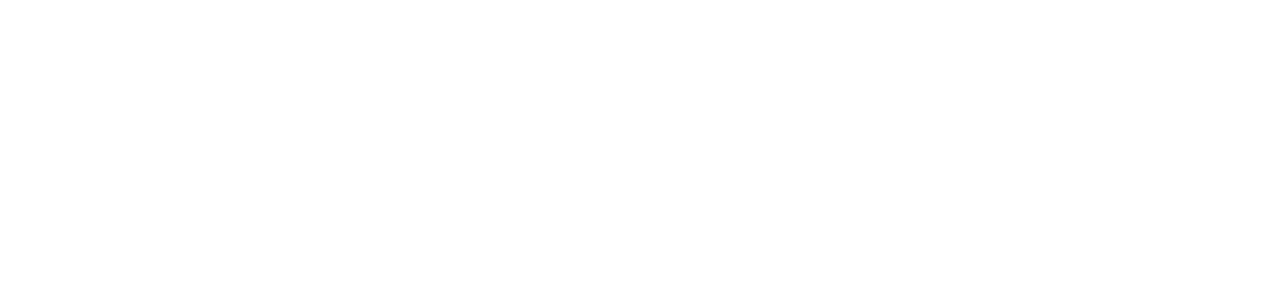
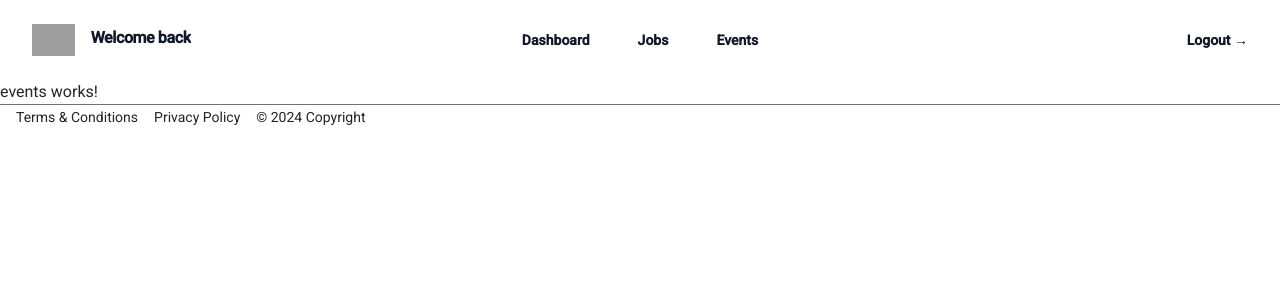
Before and after one commit to liquidrain-zip/integrated-organization-portal, an Angular app: page /events in a window 1280 px wide. Before the commit this address led to /. Shown: the top 300 px of the page. Built offline with nearby package versions, Linux system fonts and the light colour scheme; sample sign-in values are in the browser's storage; grey boxes are pictures that could not be loaded.

Commit message:
fixed navigation

```diff
--- a/src/app/app.module.ts
+++ b/src/app/app.module.ts
@@ -13,6 +13,8 @@
 import { InputFieldPasswordComponent } from './components/input-field-password/input-field-password.component';
 import { HttpClientModule } from '@angular/common/http';
 import { MatDividerModule } from '@angular/material/divider';
+import { JobsComponent } from './pages/jobs/jobs.component';
+import { EventsComponent } from './pages/events/events.component';
 
 @NgModule({
   declarations: [
@@ -20,6 +22,8 @@
     LoginComponent,
     LayoutComponent,
     DashboardComponent,
+    JobsComponent,
+    EventsComponent,
   ],
   imports: [
     BrowserModule,
--- /dev/null
+++ b/src/app/pages/events/events.component.html
@@ -0,0 +1 @@
+<p>events works!</p>
--- /dev/null
+++ b/src/app/pages/jobs/jobs.component.html
@@ -0,0 +1 @@
+<p>jobs works!</p>
--- a/src/app/pages/layout/layout.component.html
+++ b/src/app/pages/layout/layout.component.html
@@ -4,14 +4,19 @@
     aria-label="Global"
   >
     <div class="tw-flex lg:tw-flex-1">
-      <a href="#" class="tw--m-1.5 tw-p-1.5">
+      <button (onclick)="navigateTo('dashboard')" class="tw--m-1.5 tw-p-1.5">
         <span class="tw-sr-only">Company</span>
         <img
           class="tw-h-8 tw-w-auto"
           src="https://tailwindui.com/img/logos/mark.svg?color=indigo&shade=600"
           alt=""
         />
-      </a>
+      </button>
+      <div
+        class="tw-ml-4 tw-font-bold tw-leading-7 tw-text-gray-900 sm:tw-truncate sm:tw-tracking-tight"
+      >
+        Welcome back {{ loggedUser.name }}
+      </div>
     </div>
     <div class="tw-flex lg:tw-hidden">
       <button
@@ -36,29 +41,32 @@
       </button>
     </div>
     <div class="tw-hidden lg:tw-flex lg:tw-gap-x-12">
-      <a
-        href="#"
+      <button
         class="tw-text-sm tw-font-semibold tw-leading-6 tw-text-gray-900"
-        >Dashboard</a
+        (click)="navigateTo('dashboard')"
       >
-      <a
-        href="#"
+        Dashboard
+      </button>
+      <button
         class="tw-text-sm tw-font-semibold tw-leading-6 tw-text-gray-900"
-        >Jobs</a
+        (click)="navigateTo('jobs')"
       >
-      <a
-        href="#"
+        Jobs
+      </button>
+      <button
         class="tw-text-sm tw-font-semibold tw-leading-6 tw-text-gray-900"
-        >Events</a
+        (click)="navigateTo('events')"
       >
+        Events
+      </button>
     </div>
     <div class="tw-hidden lg:tw-flex lg:tw-flex-1 lg:tw-justify-end">
-      <a
-        href="#"
+      <button
         class="tw-text-sm tw-font-semibold tw-leading-6 tw-text-gray-900"
         (click)="onLogoff()"
-        >Logout <span aria-hidden="true">&rarr;</span></a
       >
+        Logout <span aria-hidden="true">&rarr;</span>
+      </button>
     </div>
   </nav>
   <!-- Mobile menu, show/hide based on menu open state. -->
@@ -69,14 +77,14 @@
       class="tw-fixed tw-inset-y-0 tw-right-0 tw-z-10 tw-w-full tw-overflow-y-auto tw-bg-white tw-px-6 tw-py-6 sm:tw-max-w-sm sm:tw-ring-1 sm:tw-ring-gray-900/10"
     >
       <div class="tw-flex tw-items-center tw-justify-between">
-        <a href="#" class="tw--m-1.5 tw-p-1.5">
-          <span class="sr-only">Your Company</span>
+        <button (click)="navigateTo('dashboard')" class="tw--m-1.5 tw-p-1.5">
+          <span class="sr-only">Company</span>
           <img
             class="h-8 w-auto"
             src="https://tailwindui.com/img/logos/mark.svg?color=indigo&shade=600"
             alt=""
           />
-        </a>
+        </button>
         <button
           type="button"
           class="tw--m-2.5 tw-rounded-md tw-p-2.5 tw-text-gray-700"
@@ -98,31 +106,41 @@
           </svg>
         </button>
       </div>
+
+      <div
+        class="tw-font-bold tw-leading-7 tw-text-gray-900 sm:tw-truncate sm:tw-tracking-tight"
+      >
+        Welcome back {{ loggedUser.name }}
+      </div>
       <div class="tw-mt-6 tw-flow-root">
         <div class="tw--my-6 tw-divide-y tw-divide-gray-500/10">
           <div class="tw-space-y-2 tw-py-6">
-            <a
-              href="#"
+            <button
               class="tw--mx-3 tw-block tw-rounded-lg tw-px-3 tw-py-2 tw-text-base tw-font-semibold tw-leading-7 tw-text-gray-900 hover:tw-bg-gray-50"
-              >Dashboard</a
+              (click)="navigateTo('dashboard')"
             >
-            <a
-              href="#"
+              Dashboard
+            </button>
+            <button
               class="tw--mx-3 tw-block tw-rounded-lg tw-px-3 tw-py-2 tw-text-base tw-font-semibold tw-leading-7 tw-text-gray-900 hover:tw-bg-gray-50"
-              >Jobs</a
+              (click)="navigateTo('jobs')"
             >
-            <a
-              href="#"
+              Jobs
+            </button>
+            <button
               class="tw--mx-3 tw-block tw-rounded-lg tw-px-3 tw-py-2 tw-text-base tw-font-semibold tw-leading-7 tw-text-gray-900 hover:tw-bg-gray-50"
-              >Events</a
+              (click)="navigateTo('events')"
             >
+              Events
+            </button>
           </div>
           <div class="tw-py-6">
-            <a
-              href="#"
+            <button
               class="tw--mx-3 tw-block tw-rounded-lg tw-px-3 tw-py-2.5 tw-text-base tw-font-semibold tw-leading-7 tw-text-gray-900 hover:tw-bg-gray-50"
-              >Log out</a
+              (click)="onLogoff()"
             >
+              Logout
+            </button>
           </div>
         </div>
       </div>
@@ -134,7 +152,7 @@
 
 <footer>
   <mat-divider fxFlex="100%" style="background-color: gray"></mat-divider>
-  <a href="#">Terms &amp; Conditions</a>
-  <a href="#" style="margin-left: 20px; margin-right: 20px">Privacy Policy</a>
-  <a style="color: gray">&copy; 2024 Copyright</a>
+  <a class="tw-text-sm tw-ml-4">Terms &amp; Conditions</a>
+  <a class="tw-text-sm tw-ml-4">Privacy Policy</a>
+  <a class="tw-text-sm tw-ml-4">&copy; 2024 Copyright</a>
 </footer>
--- a/src/app/pages/layout/layout.component.ts
+++ b/src/app/pages/layout/layout.component.ts
@@ -4,20 +4,26 @@
 @Component({
   selector: 'app-layout',
   templateUrl: './layout.component.html',
-  styleUrl: './layout.component.css'
+  styleUrl: './layout.component.css',
 })
 export class LayoutComponent {
+  loggedUser: any;
 
-  loggedUser: any;
   constructor(private router: Router) {
     const localUser = localStorage.getItem('loggedUser');
-    if(localUser != null) {
+    if (localUser != null) {
       this.loggedUser = JSON.parse(localUser);
     }
   }
 
   onLogoff() {
     localStorage.removeItem('loggedUser');
-    this.router.navigateByUrl('/login')
+    this.router.navigateByUrl('/login');
+  }
+
+  navigateTo(link: string) {
+    console.log(link);
+
+    this.router.navigateByUrl('/' + link);
   }
 }
--- a/src/app/service/events.service.ts
+++ b/src/app/service/events.service.ts
@@ -42,16 +42,16 @@
     attendance: 150,
   },
   {
+    title: 'Cloud Computing Fundamentals Course',
+    date: new Date('2024-06-10'),
+    type: 'Course',
+    attendance: 30,
+  },
+  {
     title: 'Product Design Conference',
     date: new Date('2024-06-10'),
     type: 'Conference',
     attendance: 500,
-  },
-  {
-    title: 'Cloud Computing Fundamentals Course',
-    date: new Date('2024-06-15'),
-    type: 'Course',
-    attendance: 30,
   },
   {
     title: 'Machine Learning Hackathon',
@@ -143,4 +143,10 @@
     type: 'Discussion',
     attendance: 150,
   },
+  {
+    title: 'Open Source Software Contribution Workshop',
+    date: new Date('2024-10-09'),
+    type: 'Workshop',
+    attendance: 75,
+  },
 ];
```
Also changed, not shown: src/app/app-routing.module.ts (+10 -0 lines), src/app/pages/events/events.component.ts (added, +10 -0 lines), src/app/pages/jobs/jobs.component.ts (added, +10 -0 lines), src/app/pages/events/events.component.css (added), src/app/pages/jobs/jobs.component.css (added), 2 other files (tests, documents, lock files or other folders).
